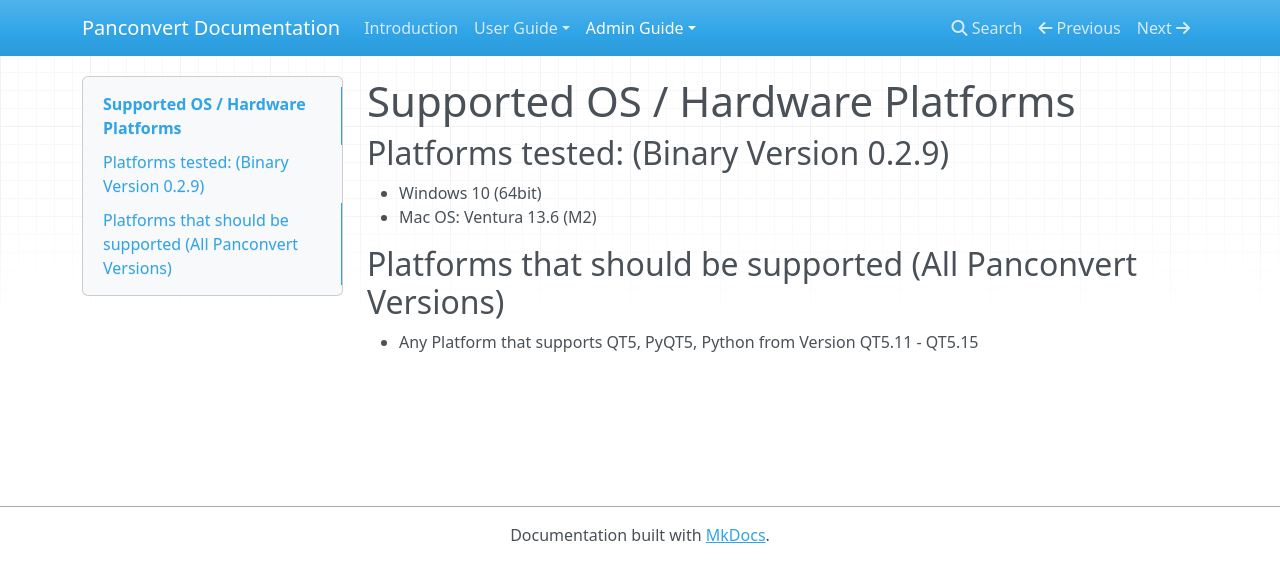
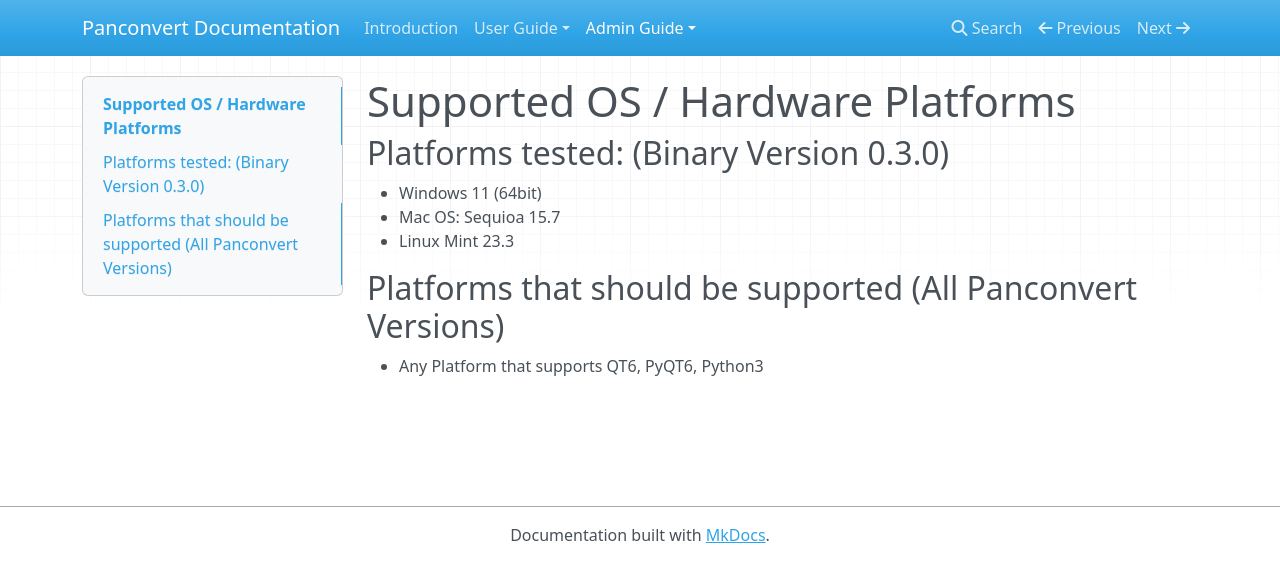
Before and after one commit to apaeffgen/PanConvert, an MkDocs documentation site: the page built from docs/Developer/Platforms.md, in a window 1280 px wide. Shown: the top 582 px of the page. Built offline with MkDocs 1.6.1, drawn with Linux system fonts in a browser that asks for light colours; nearby versions of some CDN libraries.

Commit message:
Dokumentation Update

```diff
--- a/docs/Developer/Platforms.md
+++ b/docs/Developer/Platforms.md
@@ -1,10 +1,11 @@
 # Supported OS / Hardware Platforms
 
-## Platforms tested: (Binary Version 0.2.9)
+## Platforms tested: (Binary Version 0.3.0)
 
-*  Windows 10 (64bit)
-*  Mac OS: Ventura 13.6 (M2)
+*  Windows 11 (64bit)
+*  Mac OS: Sequioa 15.7
+* Linux Mint 23.3
 
 ## Platforms that should be supported (All Panconvert Versions)
 
-* Any Platform that supports QT5, PyQT5, Python from Version QT5.11 - QT5.15
+* Any Platform that supports QT6, PyQT6, Python3
```
Also changed, not shown: docs/Developer/Build_Instructions.md (+2 -3 lines), docs/Developer/changelog.md (+4 -0 lines), docs/index.md (+1 -0 lines).
